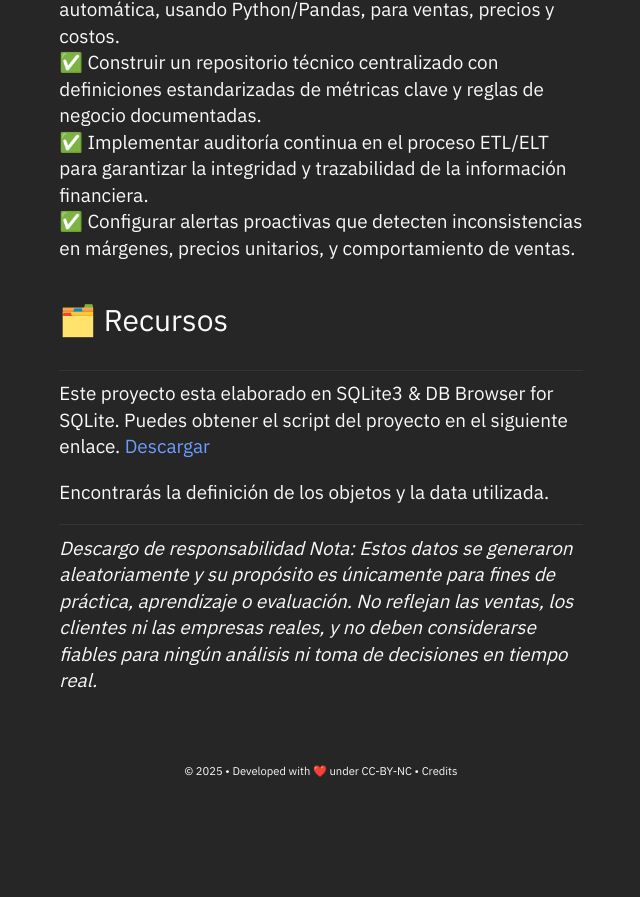
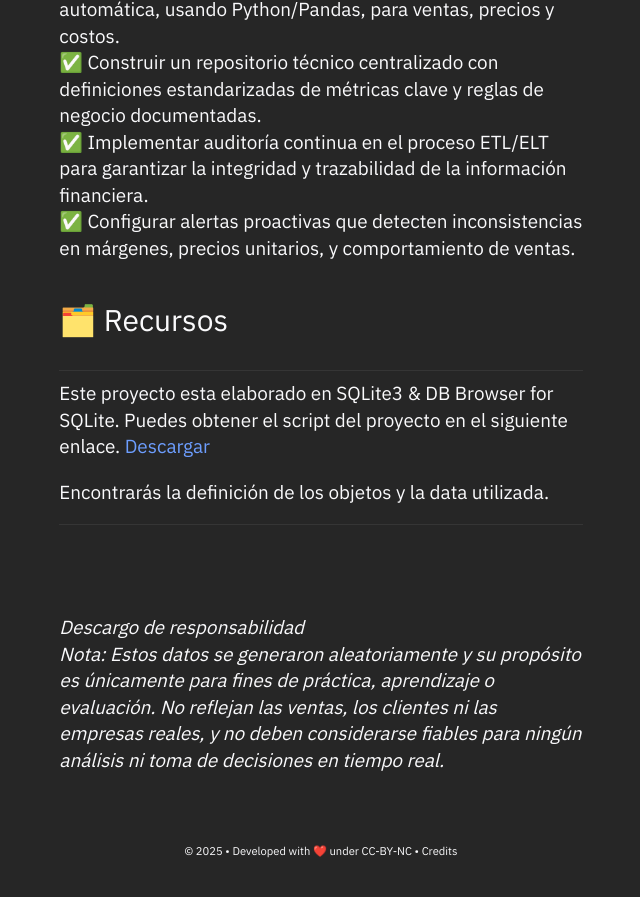
Before and after one commit to batistayureiba/batistayureiba.github.io, a Jekyll site: the page built from _notes/Public/Analisis de Venta e Inventario.md, in a window 1280 px wide and 900 px high, scrolled down 22905 px. Shown: the top 897 px of the window, without its empty margins (319-959 px from the left). Built offline with Jekyll 4.4.1, drawn with Linux system fonts in a browser that asks for light colours; before the commit the page ends 23725 px from its top, so only the background shows below that; some of the changed lines change nothing that is shown.

Commit message:
Update Analisis de Venta e Inventario.md

```diff
--- a/_notes/Public/Analisis de Venta e Inventario.md
+++ b/_notes/Public/Analisis de Venta e Inventario.md
@@ -294,8 +294,6 @@
 Encontrarás la definición de los objetos y la data utilizada.
 
 ---
-
-
-
-*Descargo de responsabilidad
-Nota: Estos datos se generaron aleatoriamente y su propósito es únicamente para fines de práctica, aprendizaje o evaluación. No reflejan las ventas, los clientes ni las empresas reales, y no deben considerarse fiables para ningún análisis ni toma de decisiones en tiempo real.*
+<br><br><br>
+*Descargo de responsabilidad*<br>
+*Nota: Estos datos se generaron aleatoriamente y su propósito es únicamente para fines de práctica, aprendizaje o evaluación. No reflejan las ventas, los clientes ni las empresas reales, y no deben considerarse fiables para ningún análisis ni toma de decisiones en tiempo real.*
```
